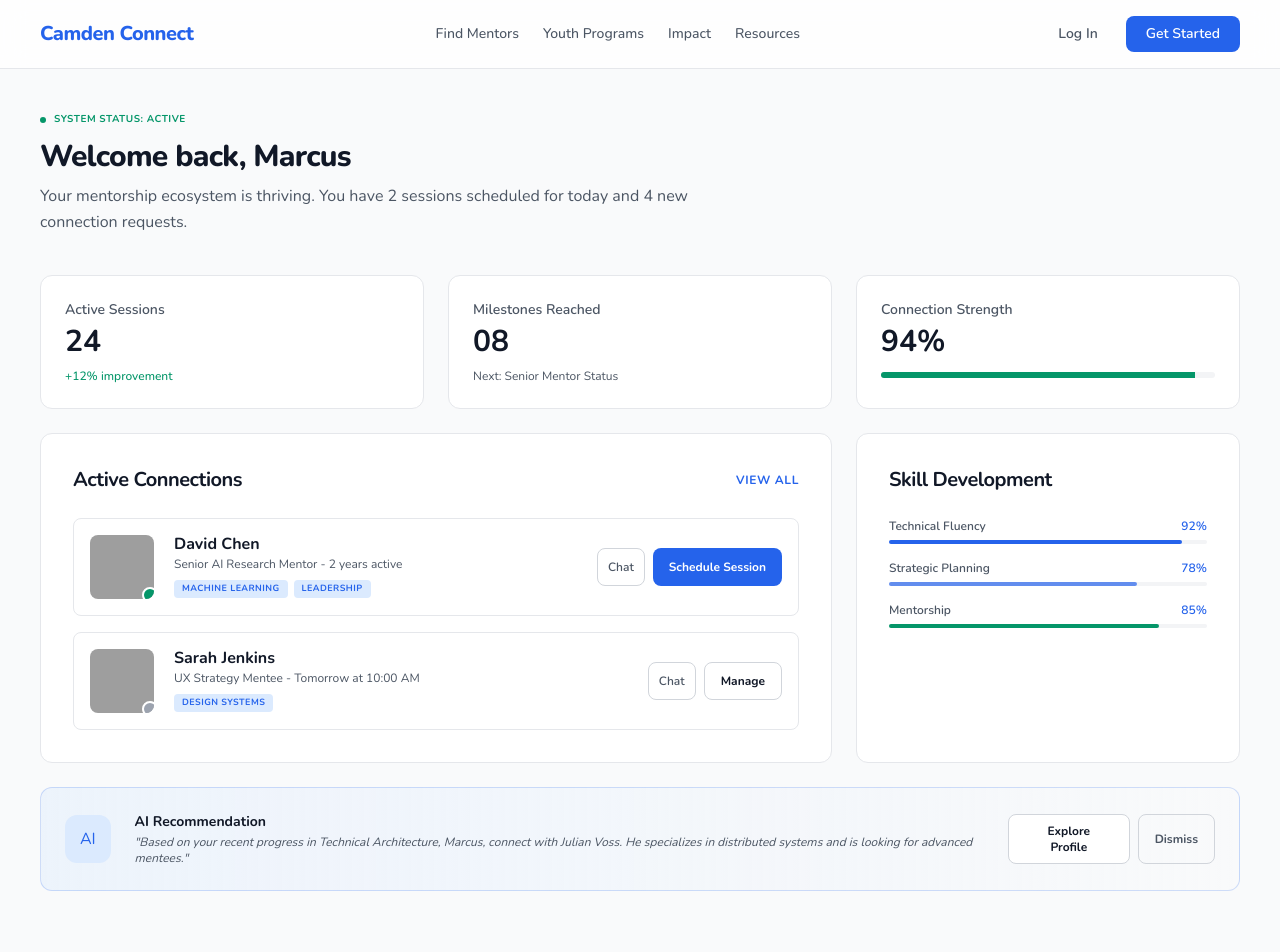
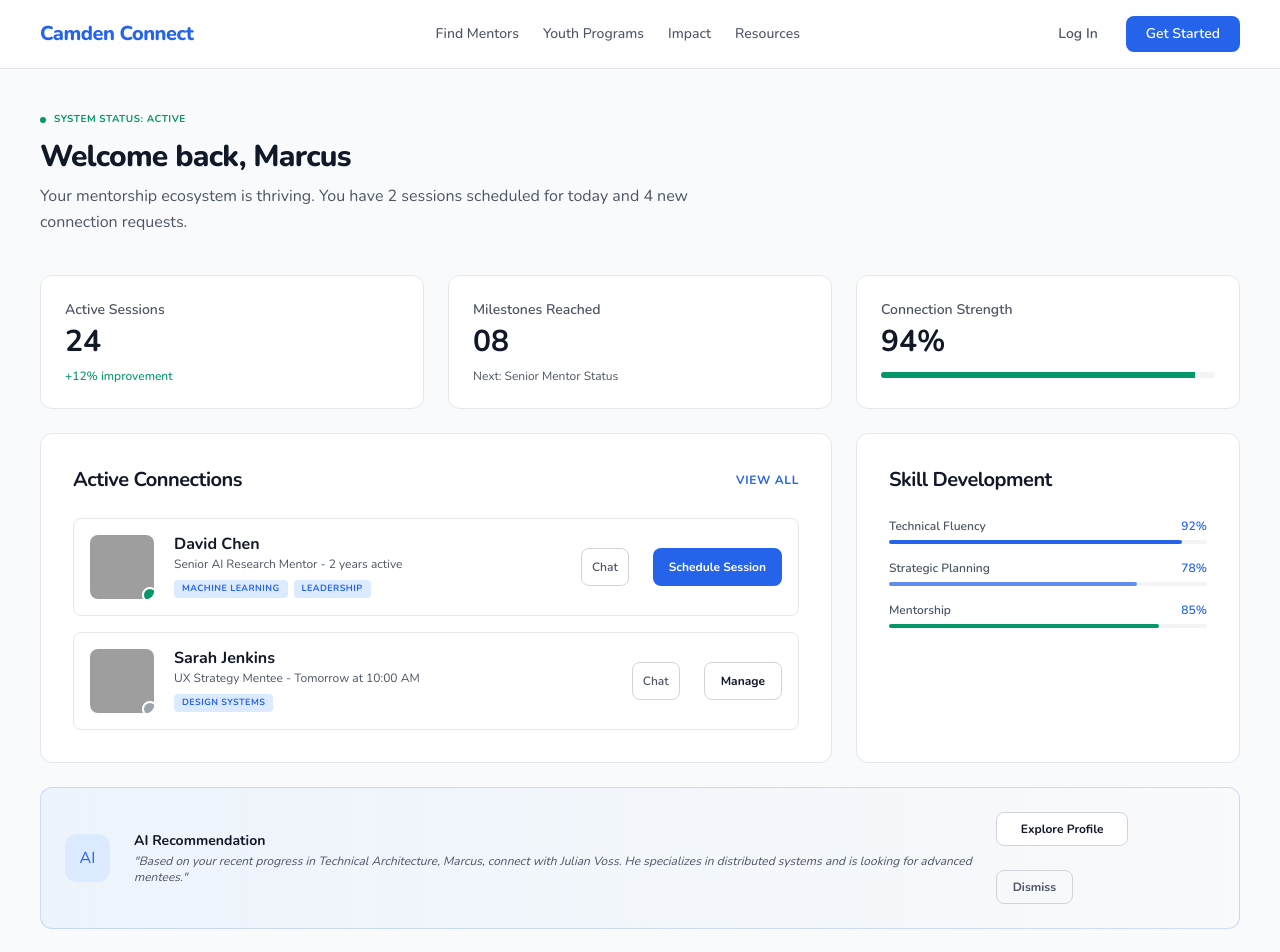
Before and after one commit to trenchsheikh/camden-connect, a Next.js app: page /admin in a window 1280 px wide. Shown: the top 952 px of the page. Built offline with nearby package versions, Linux system fonts and the light colour scheme; grey boxes are pictures that could not be loaded.

Commit message:
button spacing

```diff
--- a/app/admin/page.tsx
+++ b/app/admin/page.tsx
@@ -129,7 +129,7 @@ export default function AdminPage() {
                       ))}
                     </div>
                   </div>
-                  <div className="flex gap-2">
+                  <div className="flex flex-wrap gap-between-buttons">
                     <button onClick={() => toggleConnection(connection.id)} className="rounded-lg border border-[#d1d5db] p-2.5 text-xs font-semibold text-[#4b5563] hover:bg-[#f3f4f6]">
                       Chat
                     </button>
@@ -178,7 +178,7 @@ export default function AdminPage() {
                   &quot;Based on your recent progress in Technical Architecture, Marcus, connect with Julian Voss. He specializes in distributed systems and is looking for advanced mentees.&quot;
                 </p>
               </div>
-              <div className="flex gap-2">
+              <div className="flex flex-wrap gap-between-buttons">
                 <button className="rounded-lg border border-[#d1d5db] bg-white px-6 py-2 text-xs font-bold text-[#111827] hover:border-[#2563eb] hover:text-[#2563eb]">
                   Explore Profile
                 </button>
--- a/app/globals.css
+++ b/app/globals.css
@@ -8,6 +8,22 @@
   --surface: #ffffff;
   --surface-muted: #e9f7ef;
   --border-soft: #cde7d8;
+  /**
+   * Rule of thumb: gap between adjacent buttons (stacked or in a row).
+   * ~16px mobile / ~24px sm+ for clear separation without crowding.
+   */
+  --gap-between-buttons: 1rem;
+}
+
+@media (min-width: 640px) {
+  :root {
+    --gap-between-buttons: 1.5rem;
+  }
+}
+
+/** Apply with flex / grid: gap between peer actions */
+.gap-between-buttons {
+  gap: var(--gap-between-buttons);
 }
 
 @theme inline {
--- a/app/mentor/apply/page.tsx
+++ b/app/mentor/apply/page.tsx
@@ -127,7 +127,7 @@ export default function MentorApplyPage() {
                 </label>
               </div>
 
-              <div className="flex items-center justify-between pt-2">
+              <div className="flex flex-wrap items-center justify-between gap-between-buttons pt-2">
                 <button type="button" className="text-sm font-semibold text-[#737686] hover:text-[#2563eb]">Save Progress</button>
                 <button className="rounded-xl bg-[#2563eb] px-8 py-3 text-sm font-semibold text-white shadow-[0_10px_30px_-12px_rgba(37,99,235,0.7)] hover:bg-[#004ac6]" type="submit">
                   Submit Application
--- a/app/mentors/page.tsx
+++ b/app/mentors/page.tsx
@@ -126,7 +126,7 @@ export default function MentorsPage() {
                 </label>
               </div>
 
-              <div className="flex items-center justify-between pt-2">
+              <div className="flex flex-wrap items-center justify-between gap-between-buttons pt-2">
                 <button type="button" className="text-sm font-semibold text-[#737686] hover:text-[#2563eb]">Save Progress</button>
                 <button className="rounded-xl bg-[#2563eb] px-8 py-3 text-sm font-semibold text-white shadow-[0_10px_30px_-12px_rgba(37,99,235,0.7)] hover:bg-[#004ac6]" type="submit">
                   Find My Mentor
--- a/app/page.tsx
+++ b/app/page.tsx
@@ -175,7 +175,7 @@ export default function Home() {
                 We vet mentors and mentees for expertise and ambition—so you connect with strong talent from leading
                 companies.
               </p>
-              <div className="mt-5 flex w-full max-w-xl flex-col gap-2.5 sm:mt-6 sm:flex-row sm:gap-3 md:mt-8 max-md:animate-mobile-enter-up max-md:mobile-enter-delay-3">
+              <div className="mt-5 flex w-full max-w-xl flex-col gap-between-buttons sm:mt-6 sm:flex-row md:mt-8 max-md:animate-mobile-enter-up max-md:mobile-enter-delay-3">
                 <Link
                   className="inline-flex min-h-11 flex-1 basis-0 items-center justify-center rounded-full bg-gradient-to-br from-[#172554] via-[#2563eb] to-white px-4 py-2.5 text-center text-xs font-bold text-white shadow-[0_10px_24px_-10px_rgba(23,37,84,0.55)] drop-shadow-[0_1px_1px_rgba(15,23,42,0.35)] transition-all duration-200 hover:-translate-y-0.5 hover:brightness-105 hover:shadow-[0_14px_28px_-10px_rgba(23,37,84,0.6)] active:scale-95 sm:min-h-12 sm:px-5 sm:py-2.5 sm:text-sm md:px-6 md:py-3"
                   href="/mentors"
@@ -342,7 +342,7 @@ export default function Home() {
                     Who are you?
                   </p>
                   <div
-                    className="flex flex-col gap-2 sm:flex-row"
+                    className="flex flex-col gap-between-buttons sm:flex-row"
                     role="group"
                     aria-labelledby="early-access-role-label"
                   >
@@ -428,10 +428,11 @@ export default function Home() {
             )}
 
             {popupStep === "thanks" && (
-              <div key="thanks" className="animate-modal-step-in space-y-4">
+              <div key="thanks" className="animate-modal-step-in flex flex-col gap-4">
                 <p className="rounded-xl bg-[#eef4ff] px-4 py-3 text-sm font-semibold text-[#1e3a8a]">
                   Thank you for submitting. Once we reach enough submissions, I&apos;ll launch Camden Connect.
                 </p>
+                <div className="flex flex-col gap-between-buttons">
                   <button
                     type="button"
                     onClick={handleShare}
@@ -452,6 +453,7 @@ export default function Home() {
                     Done
                   </button>
                 </div>
+              </div>
             )}
           </div>
         </div>
```
Lines whose indentation alone changed are shown as unchanged.
